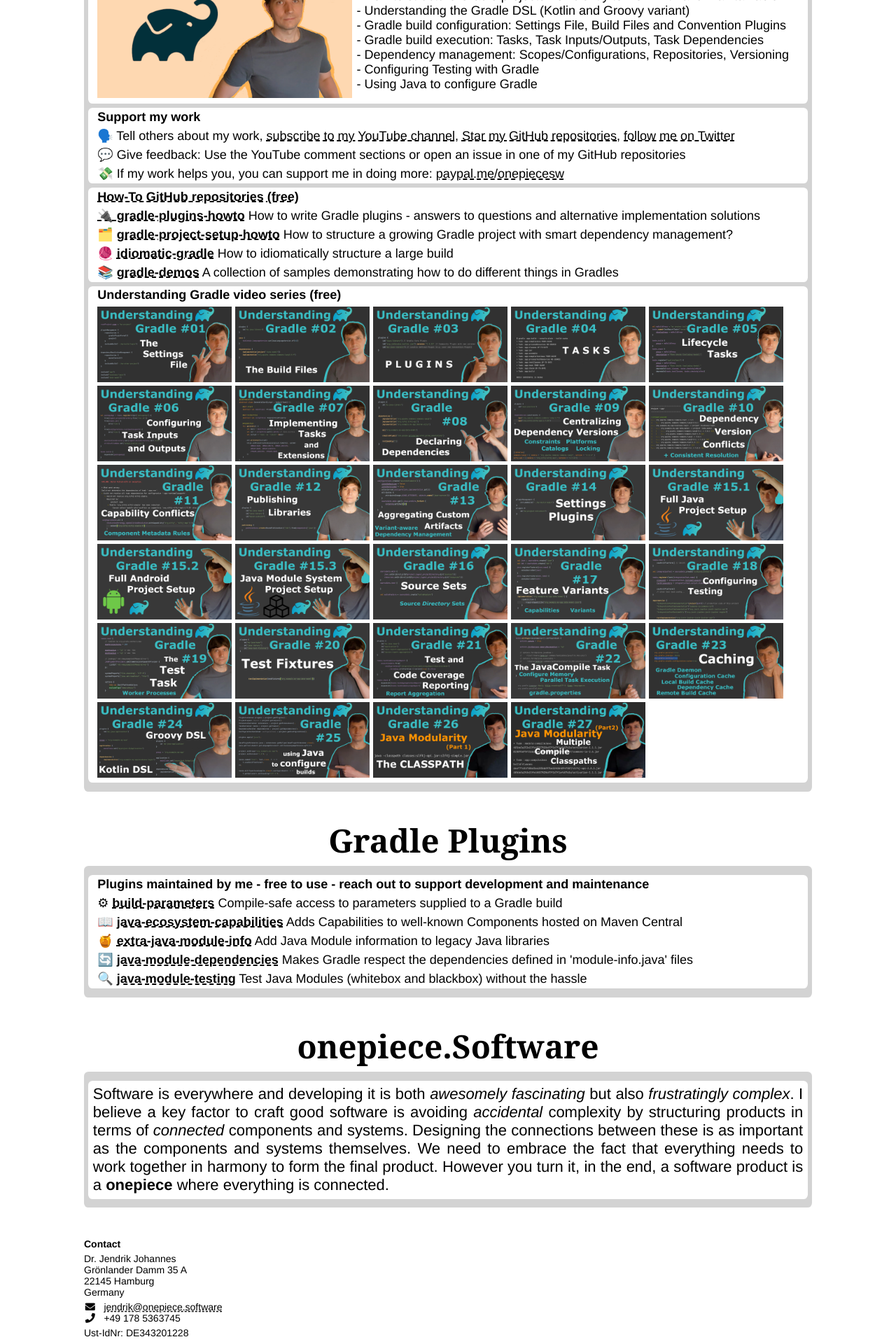
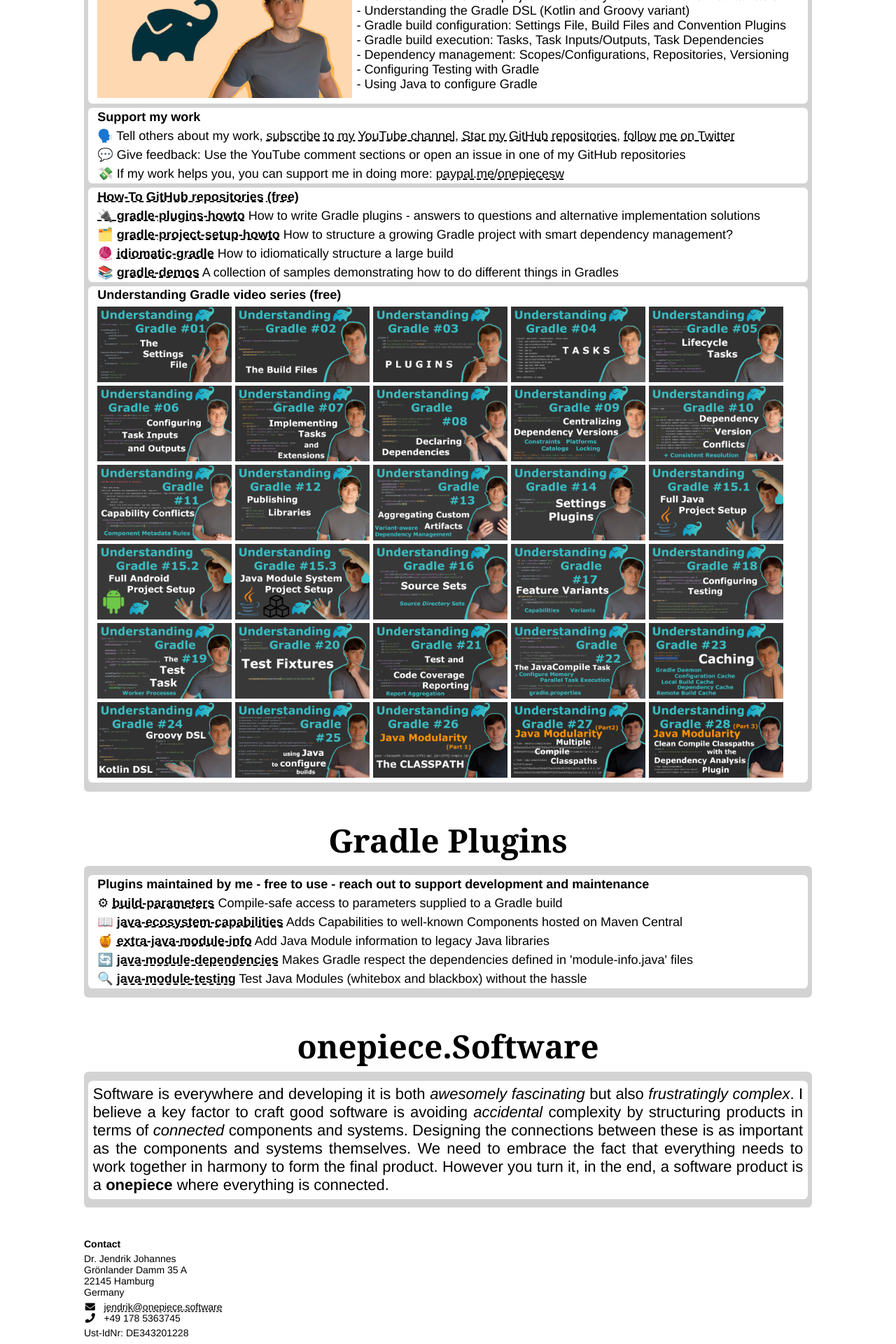
Before and after one commit to OnepieceSoftware/onepiecesoftware.github.io, a Jekyll site: the page index.html, which Jekyll copies as it is, in a window 1280 px wide. Shown: the part 3157-5077 px from the top of the page at 70% size. Built offline with Jekyll 4.4.1, drawn with Linux system fonts in a browser that asks for light colours.

Commit message:
Video 28

```diff
--- a/index.html
+++ b/index.html
@@ -689,6 +689,18 @@
             </a>
           </div>
         </div>
+        <div class="video-preview">
+          <img class="downscale" src="img/videos/28.png" alt="Clean Compile Classpaths with the Dependency Analysis Plugin">
+          <div class="overlay">
+            <a href="https://www.youtube.com/watch?v=Lipf5piizZc&list=PLWQK2ZdV4Yl2k2OmC_gsjDpdIBTN0qqkE" target="_blank" title="YouTube">
+              <i class="fab fa-youtube"></i>
+            </a>
+            &nbsp;
+            <a href="https://github.com/jjohannes/understanding-gradle/tree/main/28_Dependency_Analysis_Plugin" target="_blank" title="GitHub">
+              <i class="fab fa-github"></i>
+            </a>
+          </div>
+        </div>
       </li>
     </ul>
   </div>
```
Also changed, not shown: img/videos/28.png (added).
